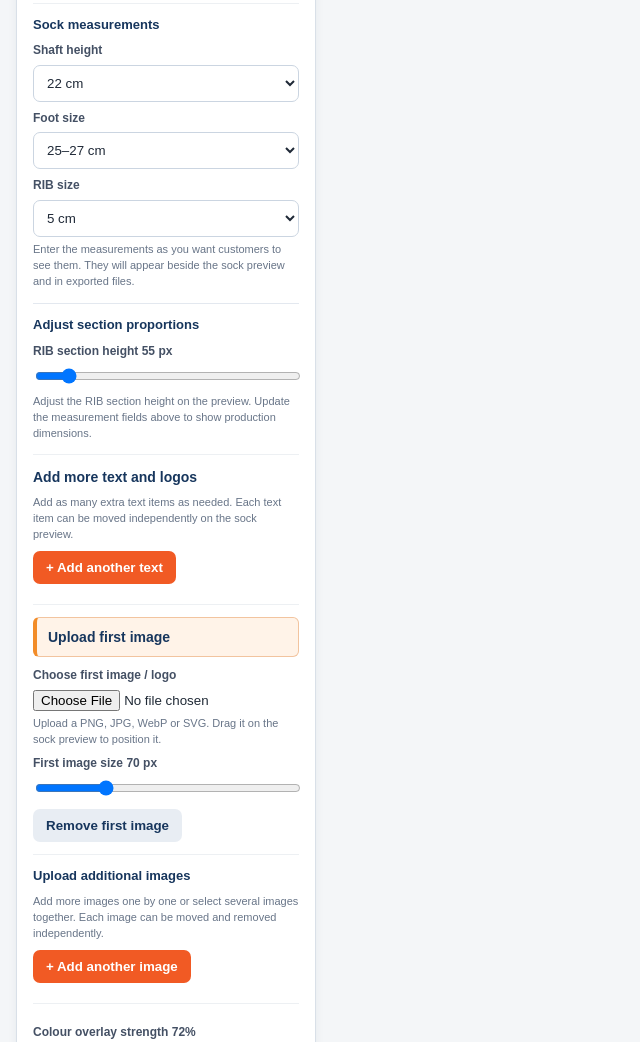
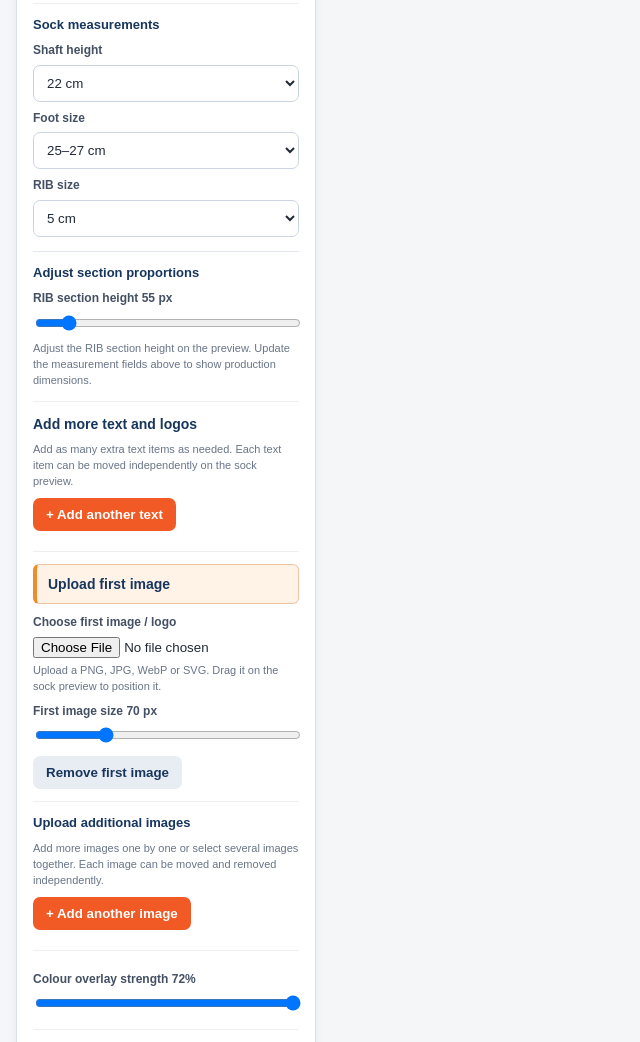
Before and after one commit to maruto1934/marutokk-sock-designer, a plain HTML site: page index.html in a window 1280 px wide. Shown: the part 1544-2586 px from the top of the page, without its empty margins (0-640 px from the left). Drawn offline with Linux system fonts and the light colour scheme.

Commit message:
Add files via upload

```diff
--- a/index.html
+++ b/index.html
@@ -203,7 +203,7 @@ header{position:fixed;top:0;left:0;right:0;z-index:1000;width:100%;box-sizing:bo
    <select id="ribSize">
     <option value="0 cm">No RIB</option><option>1 cm</option><option>2 cm</option><option>3 cm</option><option>4 cm</option><option selected>5 cm</option><option>6 cm</option><option>7 cm</option><option>8 cm</option>
    </select>
-   <div class="hint">Enter the measurements as you want customers to see them. They will appear beside the sock preview and in exported files.</div>
+
    <div class="size-adjust" style="margin-top:14px;padding-top:12px;border-top:1px solid #e3e8ef">
     <strong style="display:block;color:var(--navy);font-size:13px;margin-bottom:8px">Adjust section proportions</strong>
     <label for="ribHeightAdjust">RIB section height <span id="ribHeightVal">55</span> px</label>
```
